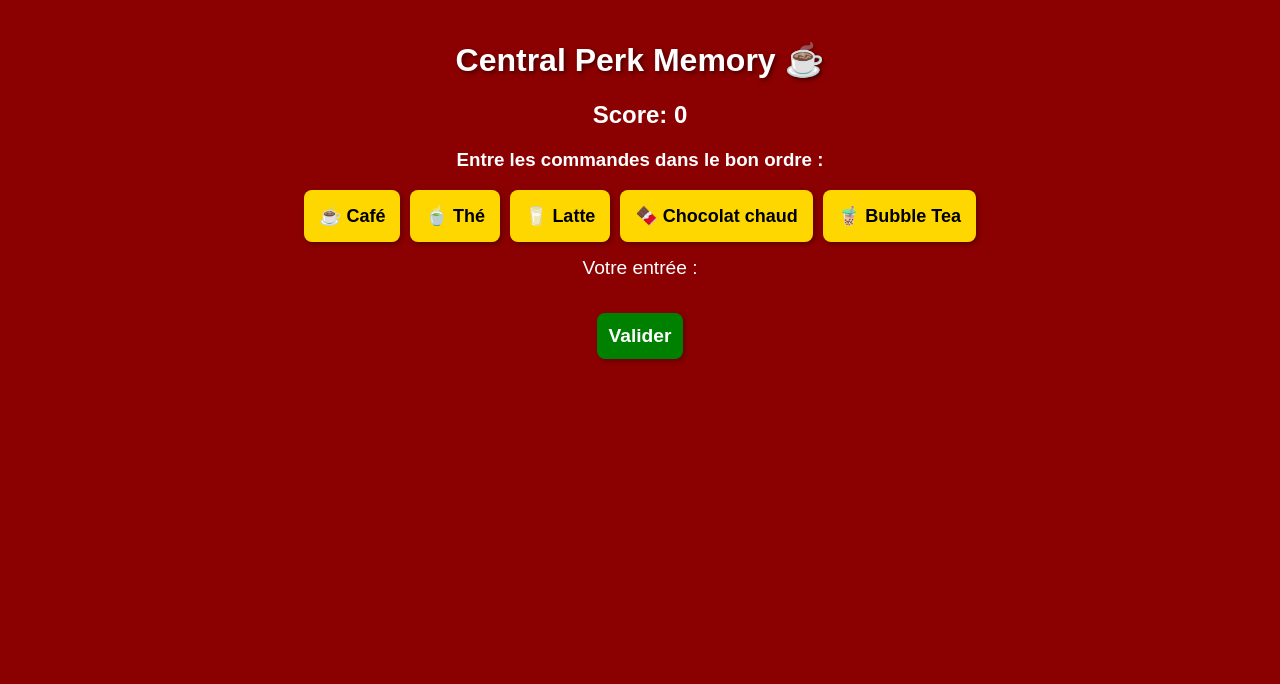
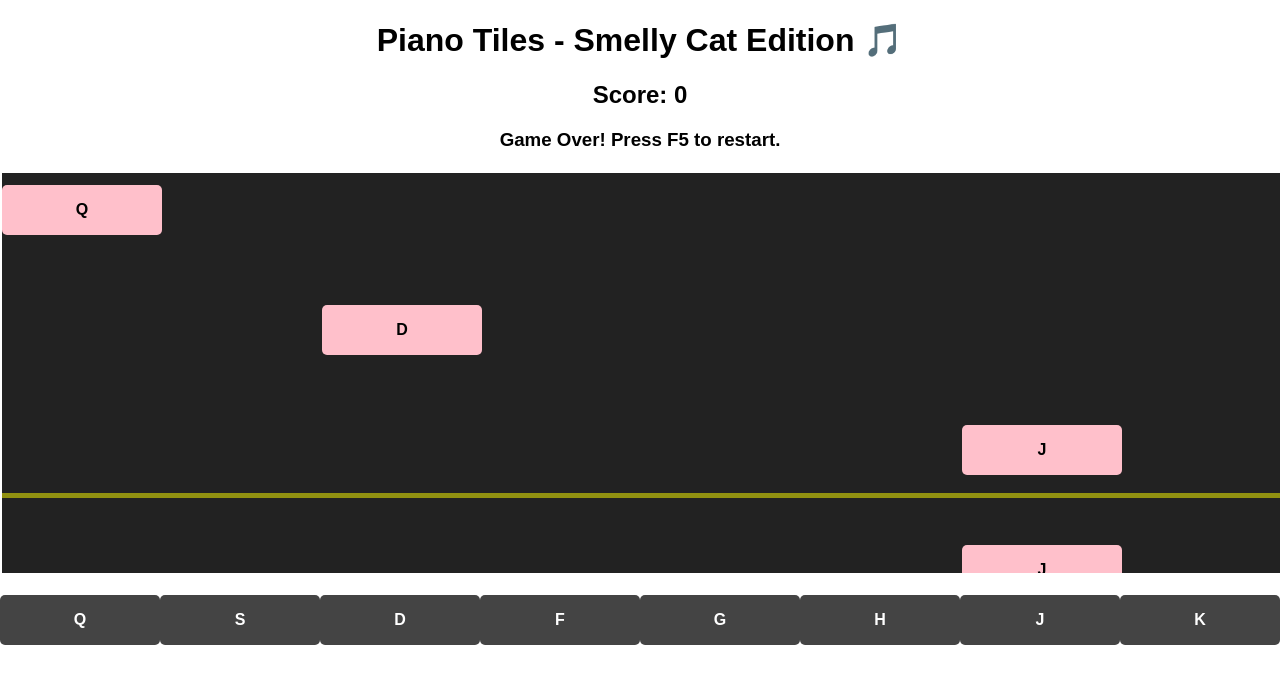
Before and after one commit to H-Oui/friends-portfolio, a Next.js app: page /phoebegame in a window 1280 px wide. Shown: the top 684 px of the page. Built offline with nearby package versions, Linux system fonts and the light colour scheme.

Commit message:
add changes for phoebe

```diff
--- a/pages/phoebegame.js
+++ b/pages/phoebegame.js
@@ -1,101 +1,170 @@
-import React, { useState, useEffect } from "react";
+import React, { useState, useEffect, useRef } from "react";
 
-export default function CentralPerkMemory() {
-    const commandsList = ["☕ Café", "🍵 Thé", "🥛 Latte", "🍫 Chocolat chaud", "🧋 Bubble Tea"];
-    const [commands, setCommands] = useState([]);
-    const [input, setInput] = useState([]);
-    const [showCommands, setShowCommands] = useState(true);
+function PianoTilesGame() {
+    const [tiles, setTiles] = useState([]);
+    const [score, setScore] = useState(0);
     const [gameOver, setGameOver] = useState(false);
-    const [score, setScore] = useState(0);
-    const [difficulty, setDifficulty] = useState(3);
+    const [soundPlayed, setSoundPlayed] = useState(false); // Gérer si le son a été joué
+    const tileSpeed = 3; // Vitesse de chute des notes
 
-    useEffect(() => {
-        startNewRound();
-    }, []);
+    const keys = ["Q", "S", "D", "F", "G", "H", "J", "K"];
+    const audioRef = useRef(null); // Référence pour le son de Smelly Cat
+    const targetZoneY = 80; // Position de la zone où l'utilisateur doit cliquer
 
-    const startNewRound = (reset = false) => {
-        setGameOver(false);
-        setShowCommands(true);
-
-        if (reset) {
-            setScore(0);
-            setDifficulty(3); // Réinitialise la difficulté à 3
-
-            // Attendre que difficulty soit bien mis à jour avant de générer les nouvelles commandes
-            setTimeout(() => {
-                const newCommands = Array.from({ length: 3 }, () => commandsList[Math.floor(Math.random() * commandsList.length)]);
-                setCommands(newCommands);
-                setInput([]);
-                setTimeout(() => setShowCommands(false), 2000);
-            }, 0);
-        } else {
-            const newCommands = Array.from({ length: difficulty }, () => commandsList[Math.floor(Math.random() * commandsList.length)]);
-            setCommands(newCommands);
-            setInput([]);
-            setTimeout(() => setShowCommands(false), 2000);
+    // Jouer le son uniquement après une interaction avec l'utilisateur
+    const playSound = () => {
+        if (audioRef.current && !soundPlayed) {
+            audioRef.current.play();
+            setSoundPlayed(true);
         }
     };
 
-
-
-
-    const handleSubmit = () => {
-        if (JSON.stringify(input) === JSON.stringify(commands)) {
-            setScore(score + 1);
-            setDifficulty(Math.min(difficulty + 1, 7)); // Augmente la difficulté jusqu'à 7
-            startNewRound();
-        } else {
-            setGameOver(true);
+    // Arrêter le son quand la note est ratée
+    const stopSound = () => {
+        if (audioRef.current) {
+            audioRef.current.pause();
+            audioRef.current.currentTime = 0; // Réinitialise le son
         }
     };
 
-    const handleSelect = (cmd) => {
-        setInput([...input, cmd]);
+    useEffect(() => {
+        if (typeof window !== "undefined") {
+            audioRef.current = new Audio("/piano-cat.mp3");
+        }
+    }, []);
+
+    useEffect(() => {
+        if (!gameOver) {
+            const interval = setInterval(() => {
+                setTiles((prevTiles) => [
+                    ...prevTiles,
+                    { key: keys[Math.floor(Math.random() * keys.length)], y: 0, id: Date.now() },
+                ]);
+            }, 1000);
+            return () => clearInterval(interval);
+        }
+    }, [gameOver]);
+
+    useEffect(() => {
+        if (!gameOver) {
+            const moveInterval = setInterval(() => {
+                setTiles((prevTiles) => {
+                    const newTiles = prevTiles.map((tile) => ({ ...tile, y: tile.y + tileSpeed }));
+                    if (newTiles.some((tile) => tile.y > 90)) {
+                        setGameOver(true);
+                        stopSound(); // Arrêter le son quand une note échappe
+                    }
+                    return newTiles.filter((tile) => tile.y <= 100);
+                });
+            }, 100);
+            return () => clearInterval(moveInterval);
+        }
+    }, [gameOver]);
+
+    const handleKeyPress = (e) => {
+        const key = e.key.toUpperCase();
+        if (keys.includes(key)) {
+            playSound(); // Joue le son quand une touche est pressée
+            const tileIndex = tiles.findIndex((tile) => tile.key === key && tile.y > 70 && tile.y < 90);
+            if (tileIndex !== -1) {
+                setScore((prev) => prev + 1);
+                const newTiles = [...tiles];
+                newTiles.splice(tileIndex, 1);
+                setTiles(newTiles);
+            }
+        }
     };
 
+    useEffect(() => {
+        window.addEventListener("keydown", handleKeyPress);
+        return () => {
+            window.removeEventListener("keydown", handleKeyPress);
+        };
+    }, [tiles]);
+
     return (
-        <div style={{ textAlign: "center", padding: "20px", backgroundColor: "#8B0000", minHeight: "100vh", color: "white", fontFamily: "Arial, sans-serif" }}>
-            <h1 style={{ fontSize: "2em", fontWeight: "bold", textShadow: "2px 2px 4px rgba(0, 0, 0, 0.5)" }}>Central Perk Memory ☕</h1>
-            <h2 style={{ marginBottom: "20px" }}>Score: {score}</h2>
+        <div className="game-container">
+            <h1>Piano Tiles - Smelly Cat Edition 🎵</h1>
+            <h2>Score: {score}</h2>
+            {gameOver && <h3>Game Over! Press F5 to restart.</h3>}
 
-            {showCommands ? (
-                <div style={{ animation: "flash 1s alternate infinite", fontSize: "1.5em", background: "rgba(255,255,255,0.2)", padding: "15px", borderRadius: "10px" }}>
-                    <h3>Retiens cette commande :</h3>
-                    <p>{commands.join(" - ")}</p>
-                </div>
-            ) : (
-                <div>
-                    <h3>Entre les commandes dans le bon ordre :</h3>
-                    <div style={{ display: "flex", justifyContent: "center", gap: "10px", flexWrap: "wrap", marginTop: "10px" }}>
-                        {commandsList.map((cmd, index) => (
-                            <button key={index} onClick={() => handleSelect(cmd)} style={{ padding: "15px", fontSize: "18px", cursor: "pointer", borderRadius: "8px", backgroundColor: "#FFD700", border: "none", boxShadow: "2px 2px 5px rgba(0,0,0,0.3)", transition: "transform 0.2s", fontWeight: "bold" }}
-                                    onMouseOver={(e) => e.target.style.transform = "scale(1.1)"}
-                                    onMouseOut={(e) => e.target.style.transform = "scale(1)"}>
-                                {cmd}
-                            </button>
-                        ))}
+            <div className="game-board">
+                {/* Zone de la cible à atteindre */}
+                <div className="target-zone" style={{ top: `${targetZoneY}%` }}></div>
+
+                {tiles.map((tile) => (
+                    <div
+                        key={tile.id}
+                        className="tile"
+                        style={{
+                            left: `${keys.indexOf(tile.key) * 12.5}%`,
+                            top: `${tile.y}%`,
+                        }}
+                    >
+                        {tile.key}
                     </div>
-                    <p style={{ marginTop: "15px", fontSize: "1.2em" }}>Votre entrée : {input.join(" - ")}</p>
-                    <button onClick={handleSubmit} style={{ padding: "12px", marginTop: "15px", backgroundColor: "#008000", color: "white", border: "none", borderRadius: "8px", cursor: "pointer", fontSize: "1.2em", fontWeight: "bold", boxShadow: "2px 2px 5px rgba(0,0,0,0.3)", transition: "transform 0.2s" }}
-                            onMouseOver={(e) => e.target.style.transform = "scale(1.1)"}
-                            onMouseOut={(e) => e.target.style.transform = "scale(1)"}>
-                        Valider
-                    </button>
-                </div>
-            )}
+                ))}
+            </div>
+            <div className="key-row">
+                {keys.map((key) => (
+                    <div key={key} className="key">
+                        {key}
+                    </div>
+                ))}
+            </div>
 
-            {gameOver && (
-                <div>
-                    <h3 style={{ color: "yellow", fontSize: "1.5em" }}><strong>"Rachel, this is not a career!"</strong></h3>
-                    <button onClick={() => startNewRound(true)} style={{ padding: "12px", backgroundColor: "#FF4500", color: "white", border: "none", borderRadius: "8px", cursor: "pointer", fontSize: "1.2em", fontWeight: "bold", boxShadow: "2px 2px 5px rgba(0,0,0,0.3)", transition: "transform 0.2s" }}
-                            onMouseOver={(e) => e.target.style.transform = "scale(1.1)"}
-                            onMouseOut={(e) => e.target.style.transform = "scale(1)"}>
-                        Recommencer
-                    </button>
-
-
-                </div>
-            )}
+            <style>{`
+        .game-container {
+          text-align: center;
+          font-family: Arial, sans-serif;
+        }
+        .game-board {
+          position: relative;
+          width: 100%;
+          height: 400px;
+          background: #222;
+          border: 2px solid white;
+          overflow: hidden;
+          margin: 20px auto;
+          display: flex;
+          justify-content: space-around;
+          align-items: flex-start;
+        }
+        .tile {
+          position: absolute;
+          width: 12.5%;
+          height: 50px;
+          background: pink;
+          text-align: center;
+          line-height: 50px;
+          font-weight: bold;
+          border-radius: 5px;
+        }
+        .key-row {
+          display: flex;
+          justify-content: space-around;
+          margin-top: 10px;
+        }
+        .key {
+          width: 12.5%;
+          height: 50px;
+          background: #444;
+          text-align: center;
+          line-height: 50px;
+          font-weight: bold;
+          color: white;
+          border-radius: 5px;
+        }
+        .target-zone {
+          position: absolute;
+          width: 100%;
+          height: 5px;
+          background: rgba(255, 255, 0, 0.5); /* Zone de cible semi-transparente */
+          top: 80%; /* Zone où les notes doivent arriver */
+        }
+      `}</style>
         </div>
     );
 }
+
+export default PianoTilesGame;
```
